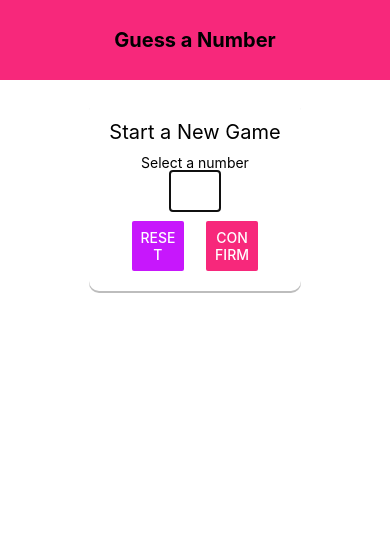
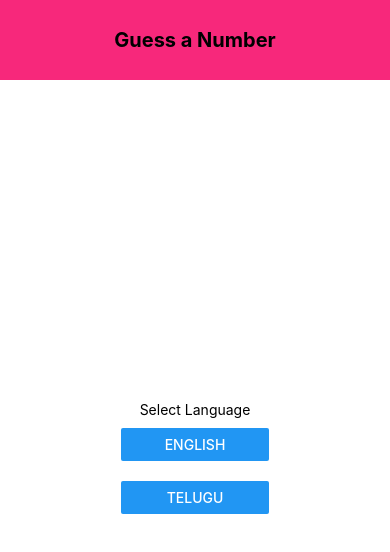
Before and after one commit to srikanthgurram/GuessTheNumberGame, a React Native app: screen / in a window 390 px wide. Shown: the top 552 px of the page. Built offline with nearby package versions, Linux system fonts and the light colour scheme.

Commit message:
Added Language Selection and seperated the strings

```diff
--- a/App.js
+++ b/App.js
@@ -4,11 +4,32 @@ import Header from './components/Header';
 import StartGameScreen from './screens/StartGameScreen';
 import GameScreen from './screens/GameScreen';
 import GameOverScreen from './screens/GameOverScreen';
+import * as Font from 'expo-font'
+import {Apploading} from 'expo'
+import Language from './screens/LanguageScreen'
+
+const fetchFonts = () =>{
+  return Font.loadAsync({
+    'roboto-thin': require('./assets/fonts/Roboto-Thin.ttf'),
+    'roboto-regular': require('./assets/fonts/Roboto-Regular.ttf')
+  });
+};
 
 export default function App() {
   const [userNumber, setUserNumber]= useState();
   const [numberOfRounds, setNumberOfRounds] = useState(0);
   const [guessNumber, setGuessNumber] = useState();
+  const [language, setLanguage] = useState("EN");
+  const [languageSelected, setLanguageSelected] = useState(false);
+  const [dataLoaded, setDataLoaded] = useState(false);
+
+  if(!dataLoaded){
+    <Apploading
+      startAsync={fetchFonts}
+      onFinish={() => setDataLoaded(true)}
+      onError={(err) => console.log(err)}
+    />
+  }
 
   const startGameHandler = enteredNumber =>{
     setUserNumber(enteredNumber);
@@ -25,22 +46,35 @@ export default function App() {
     setUserNumber(null);
   }
 
-  let content = <StartGameScreen onStartGame={startGameHandler}></StartGameScreen>
-  if(userNumber && numberOfRounds <= 0){
+  const languageHandler = selectedLanguage => {
+    setLanguage(selectedLanguage);
+    setLanguageSelected(true);
+  }
+
+  let content = <Language selectLanguage={languageHandler}/>
+
+  if(languageSelected){
+    content = <StartGameScreen
+                onStartGame={startGameHandler}
+                language={language}>
+              </StartGameScreen>
+  }else if(userNumber && numberOfRounds <= 0){
     content = <GameScreen
                 userChoice={userNumber}
-                onGameOver={onGameOverHandler}>
-                </GameScreen>
+                onGameOver={onGameOverHandler}
+                language={language}>
+              </GameScreen>
   }else if(userNumber && numberOfRounds > 0){
       content = <GameOverScreen
-                      totalRounds={numberOfRounds}
-                      newGameHandler={configureNewGameHandler}
-                      guessNumber={guessNumber}>
-                  </GameOverScreen>
+                  totalRounds={numberOfRounds}
+                  newGameHandler={configureNewGameHandler}
+                  guessNumber={guessNumber}
+                  language={language}>
+                </GameOverScreen>
   }
   return (
     <View style={styles.container}>
-      <Header></Header>
+      <Header language={language}></Header>
       {content}
     </View>
   );
@@ -49,6 +83,7 @@ export default function App() {
 const styles = StyleSheet.create({
   container: {
     flex: 1,
-    backgroundColor: '#fff'
+    backgroundColor: '#fff',
+    fontFamily: 'roboto-regular'
   },
 });
--- a/components/Header.js
+++ b/components/Header.js
@@ -1,11 +1,14 @@
-import React from 'react'
+import React, {useState, useRef} from 'react'
 import {View, Text, StyleSheet} from 'react-native'
 import Colors from '../constants/colors'
+import languageStrings from '../constants/strings'
 
-export default function Header() {
+export default function Header(props) {
+    const Strings = languageStrings[props.language];
+
     return (
         <View style={styles.header}>
-            <Text style={styles.textHeader}>Guess a Number</Text>
+            <Text style={styles.textHeader}>{Strings.HeaderText}</Text>
         </View>
     )
 }
--- /dev/null
+++ b/constants/strings.js
@@ -0,0 +1,32 @@
+export default{
+    EN: {
+        HeaderText:"Guess a Number",
+        StartGameHeaderText: "Start a New Game",
+        UserChoiceInputText: "Select a Number",
+        ResetButtonText: "Reset",
+        ConfirmButtonText: "Confirm",
+        StartGameButtonText: "Start Game",
+        SelectedNumberHelpText:"You have selected",
+        OpponentGuessHelpText: "Opponent's Guess",
+        LowerButtonText: "Lower",
+        GreaterButtonText: "Greater",
+        GameOverHeaderText: "Game Over !!!",
+        NumberOfRoundsHelpText:"Number of Rounds:",
+        StartNewGameButtonText: "New Game"
+    },
+    TL: {
+        HeaderText:"సంఖ్య ను ఊహించండి",
+        StartGameHeaderText: "కొత్త ఆట ప్రారంభించు",
+        UserChoiceInputText: "సంఖ్య ను ఎంచుకో",
+        ResetButtonText: "రద్దు చేయి",
+        ConfirmButtonText: "ఎంచుకో",
+        StartGameButtonText: "ఆట ప్రారంభించు",
+        SelectedNumberHelpText:"మీరు ఎంచుకున్న సంఖ్య",
+        OpponentGuessHelpText: "ప్రత్యర్థి ఊహించిన సంఖ్య",
+        LowerButtonText: "చిన్నది",
+        GreaterButtonText: "పెద్దది",
+        GameOverHeaderText: "ఆట ముగిసింది !!!",
+        NumberOfRoundsHelpText:"మొత్తం రౌండ్లు:",
+        StartNewGameButtonText: "కొత్త ఆట"
+    }
+}
--- a/screens/GameOverScreen.js
+++ b/screens/GameOverScreen.js
@@ -1,19 +1,21 @@
-import React, {useState, useRef} from 'react'
+import React from 'react'
 import {View, Text, StyleSheet, Button, Alert} from 'react-native'
-import Card from '../components/Card'
 import Colors from '../constants/colors'
 import Number from '../components/Number'
+import languageStrings from '../constants/strings'
 
 const GameOverScreen = props => {
+    const Strings = languageStrings[props.language];
+
     return (
         <View style={styles.screen}>
-            <Text style={styles.header}>Game Over !!!</Text>
-            <Text>Number of Rounds: {props.totalRounds}</Text>
-            <Text>The Number was</Text>
+            <Text style={styles.header}>{Strings.GameOverHeaderText}</Text>
+            <Text>{Strings.NumberOfRoundsHelpText}{props.totalRounds}</Text>
+            <Text>{Strings.SelectedNumberHelpText}</Text>
             <Number>{props.guessNumber}</Number>
             <View style={styles.buttonContainer}>
                 <Button
-                    title="New Game"
+                    title={Strings.StartNewGameButtonText}
                     onPress={props.newGameHandler}
                     color={Colors.primary}
                 />
--- a/screens/GameScreen.js
+++ b/screens/GameScreen.js
@@ -2,6 +2,7 @@ import React, {useState, useRef, useEffect} from 'react'
 import {View, Text, StyleSheet, Button, Alert} from 'react-native'
 import Card from '../components/Card'
 import Number from '../components/Number'
+import languageStrings from '../constants/strings'
 
 const generateRandomBetween = (min, max, exclude) => {
     min = Math.ceil(min)
@@ -16,10 +17,10 @@ const generateRandomBetween = (min, max, exclude) => {
 }
 
 const GameScreen = props => {
+    const Strings = languageStrings[props.language];
     const [currentGuess, setCurrentGuess] = useState(generateRandomBetween(1, 100, props.userChoice));
     const [rounds, setRounds] = useState(0);
     const { userChoice, onGameOver } = props;
-
     const currentLow = useRef(1);
     const currentHigh = useRef(100);
 
@@ -55,15 +56,15 @@ const GameScreen = props => {
     return (
         <View style={styles.screen}>
             <Card>
-                <Text>Opponent's Guess</Text>
+                <Text>{Strings.OpponentGuessHelpText}</Text>
                 <Number>{currentGuess}</Number>
                 {gameResult}
                 <View style={styles.buttonContainer}>
                     <View style={styles.button}>
-                        <Button title='Lower' onPress={nextGuessHandler.bind(this, 'lower')}/>
+                        <Button title={Strings.LowerButtonText} onPress={nextGuessHandler.bind(this, 'lower')}/>
                     </View>
                     <View style={styles.button}>
-                        <Button title='Greater' onPress={nextGuessHandler.bind(this, 'greater')}/>
+                        <Button title={Strings.GreaterButtonText} onPress={nextGuessHandler.bind(this, 'greater')}/>
                     </View>
                 </View>
             </Card>
--- /dev/null
+++ b/screens/LanguageScreen.js
@@ -0,0 +1,41 @@
+import React from 'react'
+import {View, StyleSheet, Text, Button} from 'react-native'
+
+const LanguageScreen = props => {
+    return (
+        <View style={styles.screen}>
+            <Text>Select Language</Text>
+            <View style={styles.button}>
+                <Button
+                    title="ENGLISH"
+                    onPress={props.selectLanguage.bind(this, "EN")}
+                />
+            </View>
+            <View style={styles.button}>
+                <Button
+                    title="TELUGU"
+                    onPress={props.selectLanguage.bind(this, "TL")}
+                />
+            </View>
+        </View>
+    )
+}
+
+const styles = StyleSheet.create({
+    screen:{
+        flex: 1,
+        justifyContent: 'center',
+        alignItems: 'center',
+        padding: 10
+    },
+    buttonContainer:{
+        width: '80%',
+        marginVertical: 10
+    },
+    button: {
+        width: '40%',
+        marginVertical: 10
+    }
+})
+
+export default LanguageScreen
--- a/screens/StartGameScreen.js
+++ b/screens/StartGameScreen.js
@@ -5,11 +5,13 @@ import Card from '../components/Card'
 import Colors from '../constants/colors'
 import Input from '../components/Input'
 import Number from '../components/Number'
+import languageStrings from '../constants/strings'
 
 const StartGameScreen = props => {
     const [enteredValue, setEnteredValue] = useState('');
     const [confirmedInput, setConfirmedInput] = useState(false);
     const [selectedNumber, setSelectedNumber] = useState();
+    const Strings = languageStrings[props.language];
 
     const inputTextHandler = inputText => {
         setEnteredValue(inputText.replace(/[^0-9]/g, ''));
@@ -41,10 +43,10 @@ const StartGameScreen = props => {
         confirmedOutput = (
             <View>
                 <Card style={styles.summaryContainer}>
-                    <Text>You have selected</Text>
+                    <Text>{Strings.SelectedNumberHelpText}</Text>
                     <Number>{selectedNumber}</Number>
                     <Button
-                        title="Start Game"
+                        title={Strings.StartGameButtonText}
                         onPress={props.onStartGame.bind(this, selectedNumber)}
                         />
                 </Card>
@@ -56,8 +58,8 @@ const StartGameScreen = props => {
         <TouchableWithoutFeedback onPress={Keyboard.dismiss}>
             <View style={styles.screen}>
                 <Card>
-                    <Text style={styles.title}>Start a New Game</Text>
-                    <Text>Select a number</Text>
+                    <Text style={styles.title}>{Strings.StartGameHeaderText}</Text>
+                    <Text>{Strings.UserChoiceInputText}</Text>
                     <Input
                         style={styles.textBox}
                         keyboardType="number-pad"
@@ -69,14 +71,14 @@ const StartGameScreen = props => {
                     <View style={styles.buttonContainer}>
                         <View style={styles.button}>
                             <Button
-                                title="Reset"
+                                title={Strings.ResetButtonText}
                                 color={Colors.secondary}
                                 onPress={resetInputHandler}
                             />
                         </View>
                         <View style={styles.button}>
                             <Button
-                                title="Confirm"
+                                title={Strings.ConfirmButtonText}
                                 color={Colors.primary}
                                 onPress={confirmInputHandler}
                             />
```
Also changed, not shown: assets/fonts/Roboto-Regular.ttf (added), assets/fonts/Roboto-Thin.ttf (added).
